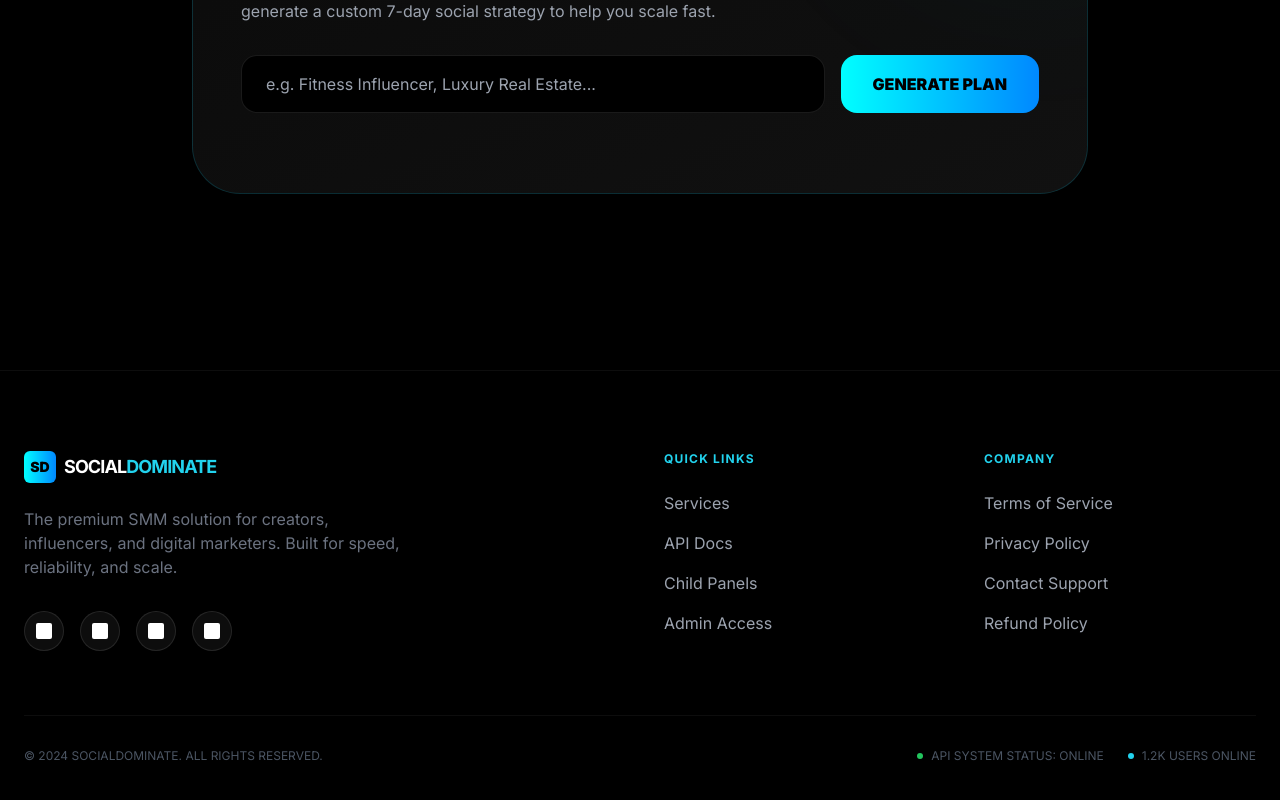
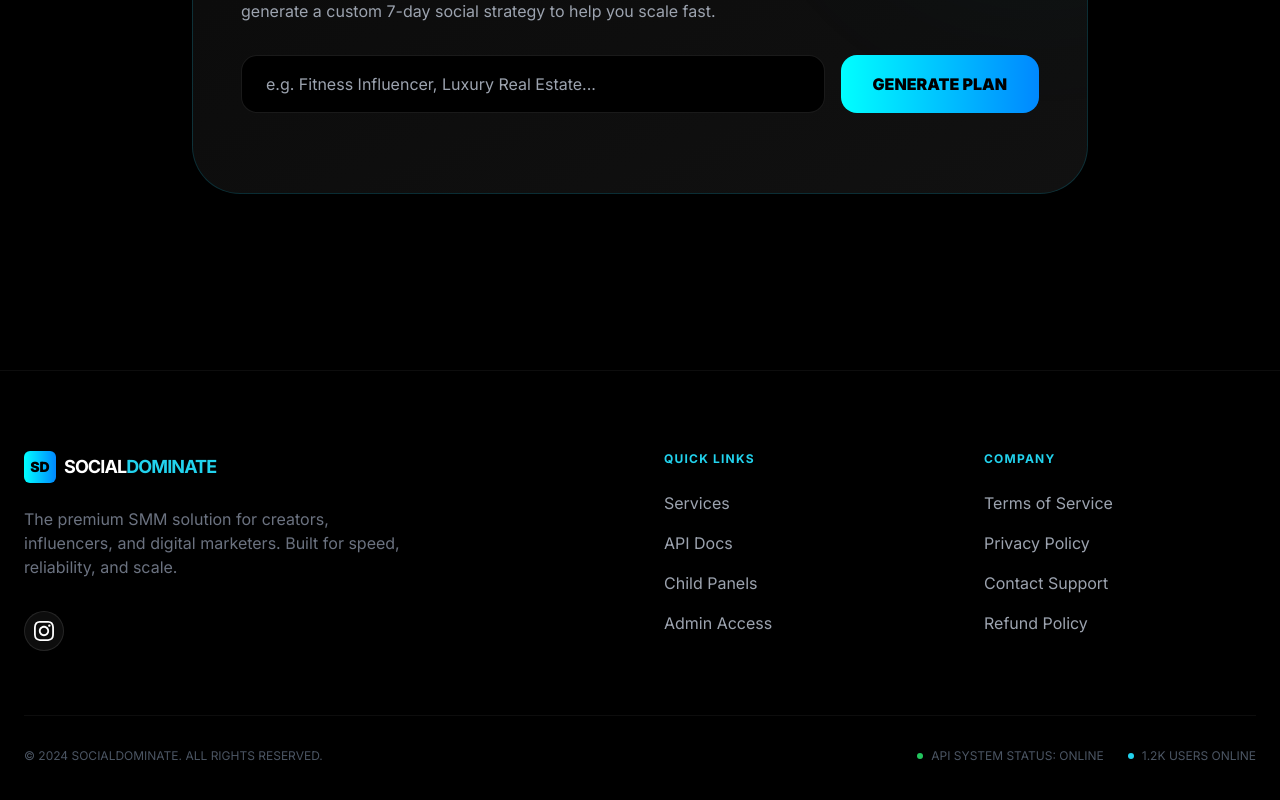
Before and after one commit to sakibchoudhori-gif/SS-Boost, a React (Vite) app: page / in a window 1280 px wide. Shown: the part 2072-2872 px from the top of the page. Built offline with nearby package versions, Linux system fonts and the light colour scheme.

Commit message:
Update Footer.tsx

```diff
--- a/components/Footer.tsx
+++ b/components/Footer.tsx
@@ -20,10 +20,12 @@ const Footer: React.FC = () => {
               Built for speed, reliability, and scale.
             </p>
             <div className="flex gap-4">
-              {['Twitter', 'Discord', 'Telegram', 'Instagram'].map(social => (
-                <a key={social} href="#" className="w-10 h-10 rounded-full bg-white/5 border border-white/10 flex items-center justify-center hover:bg-cyan-400 hover:text-black transition-all">
+              {['Instagram'].map(social => (
+                <a key={social} href="#" className="w-10 h-10 rounded-full bg-white/5 border border-white/10 flex items-center justify-center hover:bg-cyan-400 hover:text-black transition-all group">
                   <span className="sr-only">{social}</span>
-                  <div className="w-4 h-4 bg-current rounded-sm"></div>
+                  <svg className="w-5 h-5 transition-transform group-hover:scale-110" fill="currentColor" viewBox="0 0 24 24">
+                    <path d="M12 2.163c3.204 0 3.584.012 4.85.07 1.366.062 2.633.332 3.608 1.308.975.975 1.245 2.242 1.308 3.607.058 1.266.07 1.646.07 4.85s-.012 3.584-.07 4.85c-.063 1.365-.333 2.632-1.308 3.607-.975.975-2.242 1.246-3.607 1.308-1.266.058-1.646.07-4.85.07s-3.584-.012-4.85-.07c-1.365-.063-2.632-.333-3.607-1.308-.975-.975-1.246-2.242-1.308-3.607-.058-1.266-.07-1.646-.07-4.85s.012-3.584.07-4.85c.062-1.366.332-2.633 1.308-3.608.975-.975 2.242-1.245 3.607-1.308 1.266-.058 1.646-.07 4.85-.07zm0-2.163c-3.259 0-3.667.014-4.947.072-4.358.2-6.78 2.618-6.98 6.98-.059 1.281-.073 1.689-.073 4.948 0 3.259.014 3.668.072 4.947.2 4.358 2.618 6.78 6.98 6.98 1.281.058 1.689.072 4.948.072 3.259 0 3.668-.014 4.947-.072 4.354-.2 6.782-2.618 6.979-6.98.059-1.28.073-1.689.073-4.948 0-3.259-.014-3.667-.072-4.947-.196-4.354-2.617-6.78-6.979-6.98-1.281-.059-1.69-.073-4.949-.073zm0 5.838c-3.403 0-6.162 2.759-6.162 6.162s2.759 6.163 6.162 6.163 6.162-2.759 6.162-6.163-2.759-6.162-6.162-6.162zm0 10.162c-2.209 0-4-1.79-4-4 0-2.209 1.791-4 4-4s4 1.791 4 4c0 2.21-1.791 4-4 4zm6.406-11.845c-.796 0-1.441.645-1.441 1.44s.645 1.44 1.441 1.44c.795 0 1.439-.645 1.439-1.44s-.644-1.44-1.439-1.44z"/>
+                  </svg>
                 </a>
               ))}
             </div>
```
